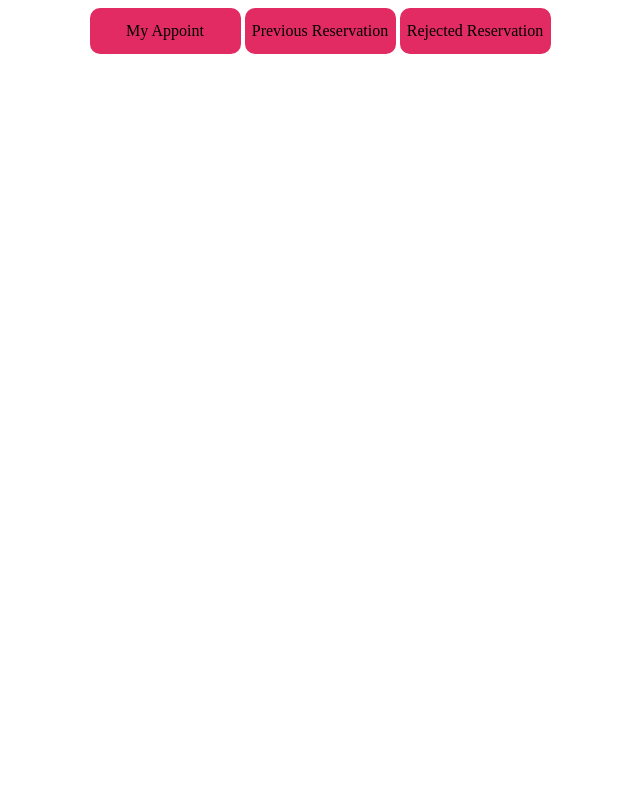
After one commit to ThesisVolumesalon/ThesisVolumeSalon, a PHP site: page /buttonmyappointstatus.html in a window 1280 px wide. The commit adds this page. Shown: the whole page, without its empty margins (320-960 px from the left). Run offline with PHP 8.4, Linux system fonts and the light colour scheme.

Commit message:
header chnages

```diff
--- /dev/null
+++ b/buttonmyappointstatus.html
@@ -0,0 +1,39 @@
+<DOCTYPE html>
+<html>
+<title></title>
+<head>
+    <style>
+    .btn-appoint{
+        text-align: center;
+    }
+    .btn-anchor{
+        color: black;
+        margin: auto;
+        border-radius: 10px;
+        display: inline-block;
+	    text-align: center;
+	    font-size: 16px;
+	    color: black;
+	    padding: 12px 1px;
+	    min-width: 145px;
+	    border: 2px solid #e22b63;
+	    background: #e22b63;
+        text-decoration: none;
+    }
+    .btn-anchor:hover{
+        background-color: pink;
+        text-decoration: none;
+        color:black;
+    }
+    </style>
+<head>
+    <body>
+        <div class="btn-appoint">
+         <a href="" class="btn-anchor">My Appoint</a>
+         <a href="" class="btn-anchor">Previous Reservation</a>
+         <a href="" class="btn-anchor">Rejected Reservation</a>
+        </div>
+    </body>
+
+
+</html>
--- a/myappointstatus.php
+++ b/myappointstatus.php
@@ -489,7 +489,6 @@ $name=$row['name'];  ?>
                 <h1 class="myAppointh1"><b>MY APPOINTMENT</b></h1>
                      <table class="responstable">
 
-
                           <tr>
                           	<th width="3%">#</th>
                               <th width="5%">Service Ref Number</th>
```
